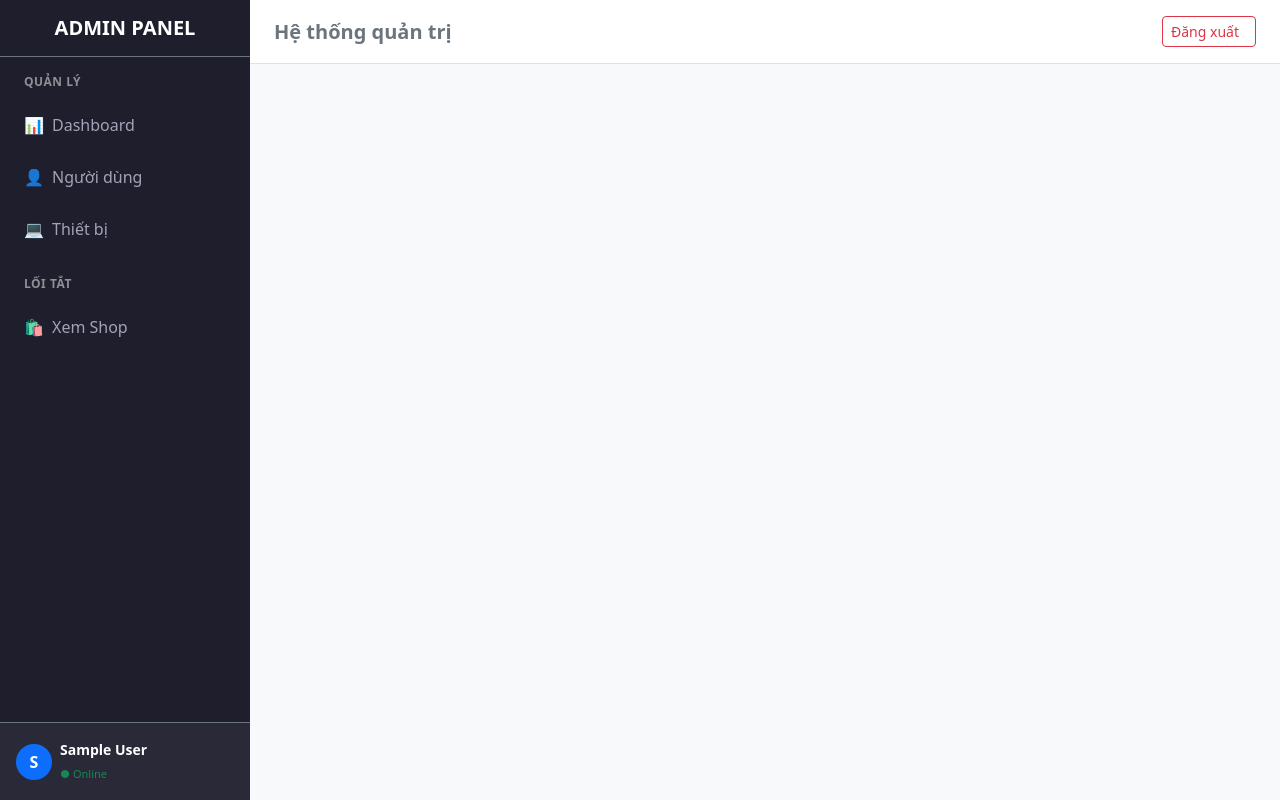
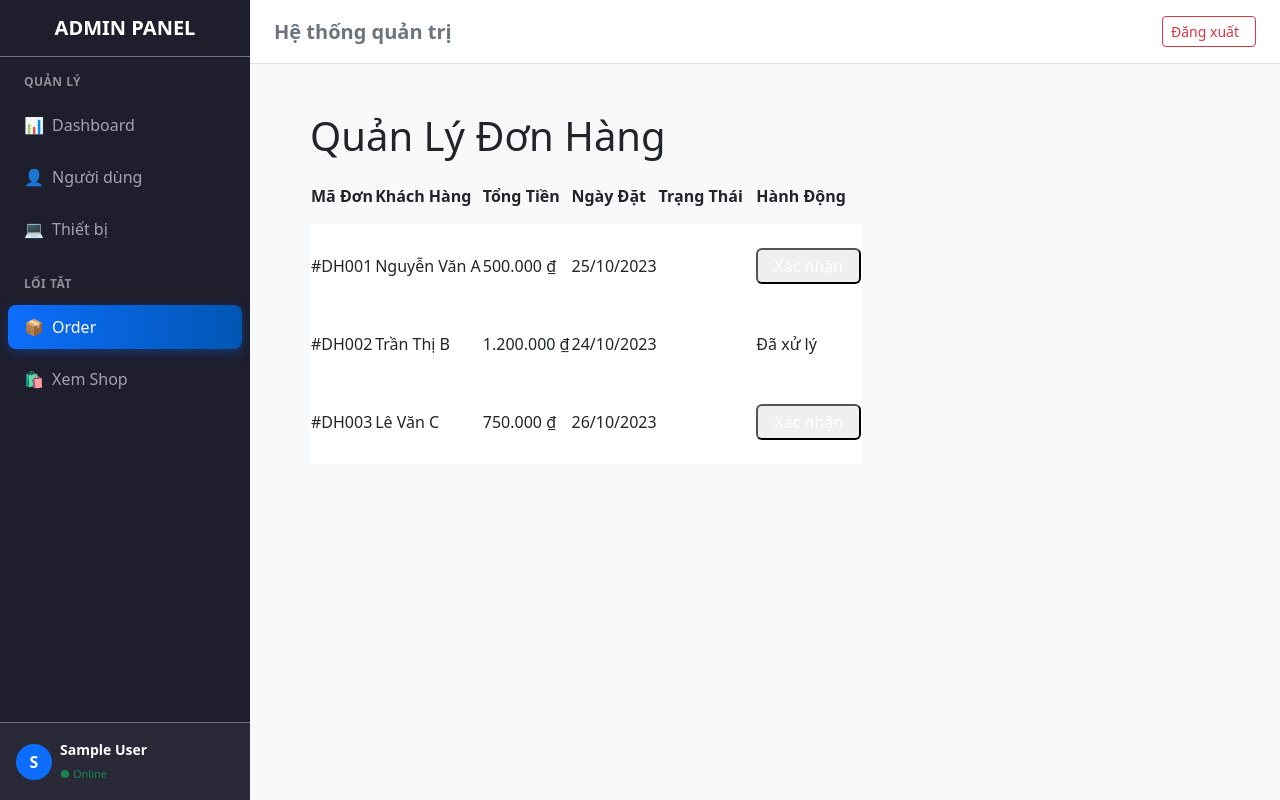
Before and after one commit to quanptatb/SOF3081_NHOM3, a Vue app in the folder QuanLyThietBiDienTu/: page /admin/Orders in a window 1280 px wide. Built offline with nearby package versions, Linux system fonts and the light colour scheme; sample sign-in values are in the browser's storage.

Commit message:
OrderAdmin

```diff
--- a/QuanLyThietBiDienTu/src/layouts/AdminLayout.vue
+++ b/QuanLyThietBiDienTu/src/layouts/AdminLayout.vue
@@ -32,7 +32,11 @@
           <li class="nav-item mt-3">
             <span class="text-uppercase text-white-50 fs-xs px-3 fw-bold mb-1 d-block">Lối tắt</span>
           </li>
-
+          <li class="nav-item">
+            <router-link to="/admin/Orders" class="nav-link d-flex align-items-center gap-2" active-class="active">
+              <span>📦</span> Order
+            </router-link>
+          </li>
           <li class="nav-item">
             <router-link to="/" class="nav-link d-flex align-items-center gap-2">
               <span>🛍️</span> Xem Shop
--- a/QuanLyThietBiDienTu/src/router/index.js
+++ b/QuanLyThietBiDienTu/src/router/index.js
@@ -12,6 +12,7 @@ import Checkout from "../views/Checkout.vue";
 import UserAdmin from "@/views/admin/UserAdmin.vue";
 import Login from "@/views/auth/Login.vue";
 import Register from "@/views/auth/Register.vue";
+import OrderAdmin from "@/views/admin/OrderAdmin.vue";
 
 const routes = [
   // --- Auth Routes (Không dùng AdminLayout) ---
@@ -39,6 +40,11 @@ const routes = [
     path: '/admin/users', // Route mới cho User
     component: UserAdmin,
   },
+    {
+    path: '/admin/Orders',
+    component: OrderAdmin,
+  },
+
 
   // --- User Routes ---
   {
--- /dev/null
+++ b/QuanLyThietBiDienTu/src/views/admin/OrderAdmin.vue
@@ -0,0 +1,101 @@
+<template>
+  <div class="p-4">
+    <h1 class="text-2xl font-bold mb-6">Quản Lý Đơn Hàng</h1>
+
+    <div class="overflow-x-auto shadow-md sm:rounded-lg">
+      <table class="w-full text-sm text-left text-gray-500">
+        <thead class="text-xs text-gray-700 uppercase bg-gray-50">
+          <tr>
+            <th scope="col" class="px-6 py-3">Mã Đơn</th>
+            <th scope="col" class="px-6 py-3">Khách Hàng</th>
+            <th scope="col" class="px-6 py-3">Tổng Tiền</th>
+            <th scope="col" class="px-6 py-3">Ngày Đặt</th>
+            <th scope="col" class="px-6 py-3">Trạng Thái</th>
+            <th scope="col" class="px-6 py-3">Hành Động</th>
+          </tr>
+        </thead>
+        <tbody>
+          <tr v-for="order in orders" :key="order.id" class="bg-white border-b hover:bg-gray-50">
+            <td class="px-6 py-4 font-medium text-gray-900">#{{ order.id }}</td>
+            <td class="px-6 py-4">{{ order.customerName }}</td>
+            <td class="px-6 py-4">{{ formatCurrency(order.total) }}</td>
+            <td class="px-6 py-4">{{ formatDate(order.date) }}</td>
+            <td class="px-6 py-4">
+              <span :class="getStatusColor(order.status)" class="px-2 py-1 rounded text-white text-xs">
+                {{ order.status }}
+              </span>
+            </td>
+            <td class="px-6 py-4">
+              <button
+                v-if="order.status === 'Pending'"
+                @click="confirmOrder(order.id)"
+                class="bg-blue-600 hover:bg-blue-800 text-white font-bold py-1 px-3 rounded text-xs transition duration-300"
+              >
+                Xác nhận
+              </button>
+              <span v-else class="text-green-600 font-semibold text-xs">Đã xử lý</span>
+            </td>
+          </tr>
+        </tbody>
+      </table>
+
+      <div v-if="orders.length === 0" class="text-center py-8">
+        Chưa có đơn hàng nào cần xử lý.
+      </div>
+    </div>
+  </div>
+</template>
+
+<script setup>
+import { ref, onMounted } from 'vue';
+
+// 1. Giả lập dữ liệu (Thực tế bạn sẽ gọi API ở đây)
+const orders = ref([
+  { id: 'DH001', customerName: 'Nguyễn Văn A', total: 500000, date: '2023-10-25', status: 'Pending' },
+  { id: 'DH002', customerName: 'Trần Thị B', total: 1200000, date: '2023-10-24', status: 'Confirmed' },
+  { id: 'DH003', customerName: 'Lê Văn C', total: 750000, date: '2023-10-26', status: 'Pending' },
+]);
+
+// 2. Hàm xử lý xác nhận đơn hàng
+const confirmOrder = (orderId) => {
+  // Tìm đơn hàng trong mảng
+  const order = orders.value.find(o => o.id === orderId);
+
+  if (order) {
+    if (confirm(`Bạn có chắc muốn xác nhận đơn hàng #${orderId}?`)) {
+      // Cập nhật trạng thái (Trong thực tế, chỗ này bạn sẽ gọi API PUT/PATCH)
+      order.status = 'Confirmed';
+
+      // TODO: Gọi API cập nhật backend tại đây
+      // await axios.put(`/api/orders/${orderId}`, { status: 'Confirmed' });
+
+      alert('Đã xác nhận đơn hàng thành công!');
+    }
+  }
+};
+
+// Helper: Format tiền tệ
+const formatCurrency = (value) => {
+  return new Intl.NumberFormat('vi-VN', { style: 'currency', currency: 'VND' }).format(value);
+};
+
+// Helper: Format ngày tháng
+const formatDate = (dateString) => {
+  return new Date(dateString).toLocaleDateString('vi-VN');
+};
+
+// Helper: Màu sắc trạng thái
+const getStatusColor = (status) => {
+  switch(status) {
+    case 'Pending': return 'bg-yellow-500';
+    case 'Confirmed': return 'bg-green-500';
+    case 'Cancelled': return 'bg-red-500';
+    default: return 'bg-gray-500';
+  }
+};
+
+// Fetch data khi component được load
+onMounted(() => {
+  // fetchOrders(); // Gọi hàm lấy dữ liệu từ API
+});
+</script>
```
